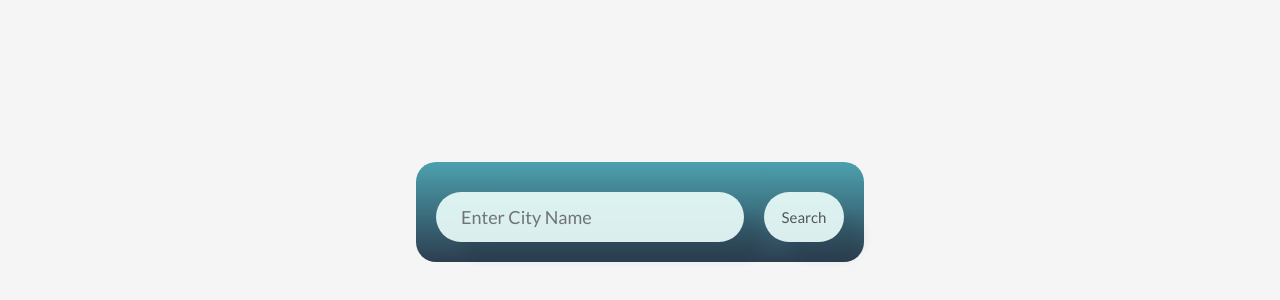
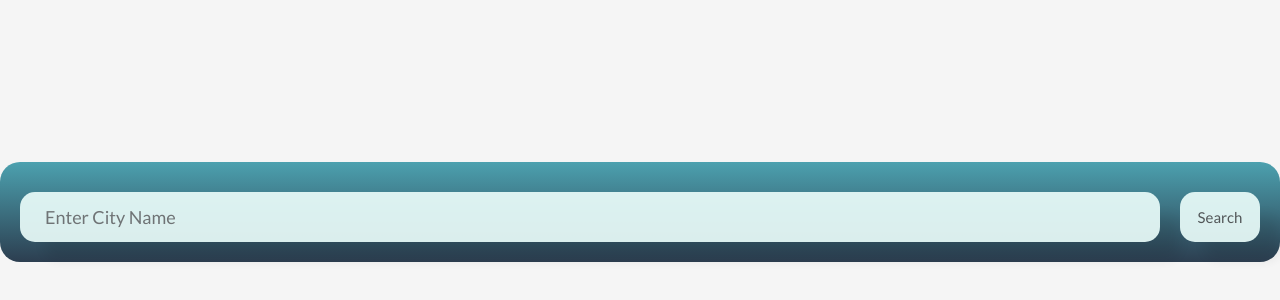
Before and after one commit to akshay-gopan/react-weather-app, a React (Vite) app: page / in a window 1280 px wide. Shown: the part 188-488 px from the top of the page. Built offline with nearby package versions, Linux system fonts and the light colour scheme.

Commit message:
Update index.css

```diff
--- a/src/index.css
+++ b/src/index.css
@@ -11,8 +11,11 @@
   font-style: normal;
 }
 
+.component{
+  width: 35%;
+}
 .card {
-  width: 35%;
+  width: 100%;
   border: 0;
   outline: 0;
   display: flex;
@@ -40,7 +43,7 @@
   background: #edfffc;
   color: #555;
   padding: 10px 25px;
-  border-radius: 25px;
+  border-radius: 15px;
   flex: 1;
   height: 50px;
   font-size: 18px;
@@ -53,7 +56,7 @@
   border: 0;
   outline: 0;
   background: #edfffc;
-  border-radius: 25px;
+  border-radius: 15px;
   color: #555;
   margin: 5px;
   margin-right: 15px;
@@ -65,6 +68,9 @@
   box-shadow: 22px 20px 14px -3px rgba(0, 0, 0, 0.1);
 }
 
+/* .search-icon{
+  font-weight: 500;
+} */
 .weather {
   display: flex;
   flex-direction: column;
```
